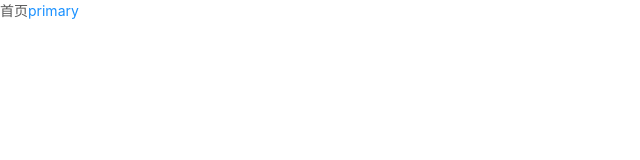
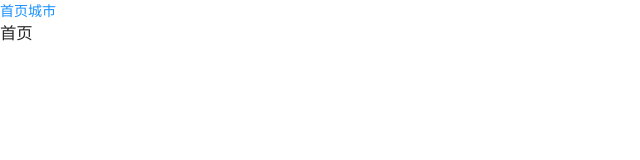
Before and after one commit to 191118556/RentHome-mobile, a React (Create React App) app: page / in a window 1280 px wide. Shown: the top 160 px of the page, without its empty margins (0-640 px from the left). Built offline with nearby package versions, Linux system fonts and the light colour scheme.

Commit message:
路由初始配置

```diff
--- a/src/App.js
+++ b/src/App.js
@@ -1,10 +1,18 @@
 
 import { Button } from 'antd-mobile';
+import { HashRouter, Route, Link } from 'react-router-dom'
+import Home from './pages/Home/index'
+import cityList from './pages/cityList/index'
 function App() {
   return (
     <div className="App">
-      首页
-      <Button type="primary">primary</Button>
+      <HashRouter>
+        <Link to='/'>首页</Link>
+        <Link to='/cityList'>城市</Link>
+
+        <Route exact path='/' component={Home} />
+        <Route exact path='/cityList' component={cityList} />
+      </HashRouter>
     </div>
   );
 }
--- /dev/null
+++ b/src/pages/Home/index.js
@@ -0,0 +1,11 @@
+import React, { Component } from 'react'
+
+export default class index extends Component {
+    render() {
+        return (
+            <div>
+                <h3>首页</h3>
+            </div>
+        )
+    }
+}
--- /dev/null
+++ b/src/pages/cityList/index.js
@@ -0,0 +1,11 @@
+import React, { Component } from 'react'
+
+export default class index extends Component {
+    render() {
+        return (
+            <div>
+                <h3>城市详情</h3>
+            </div>
+        )
+    }
+}
```
Also changed, not shown: 1 other file (tests, documents, lock files or other folders).
